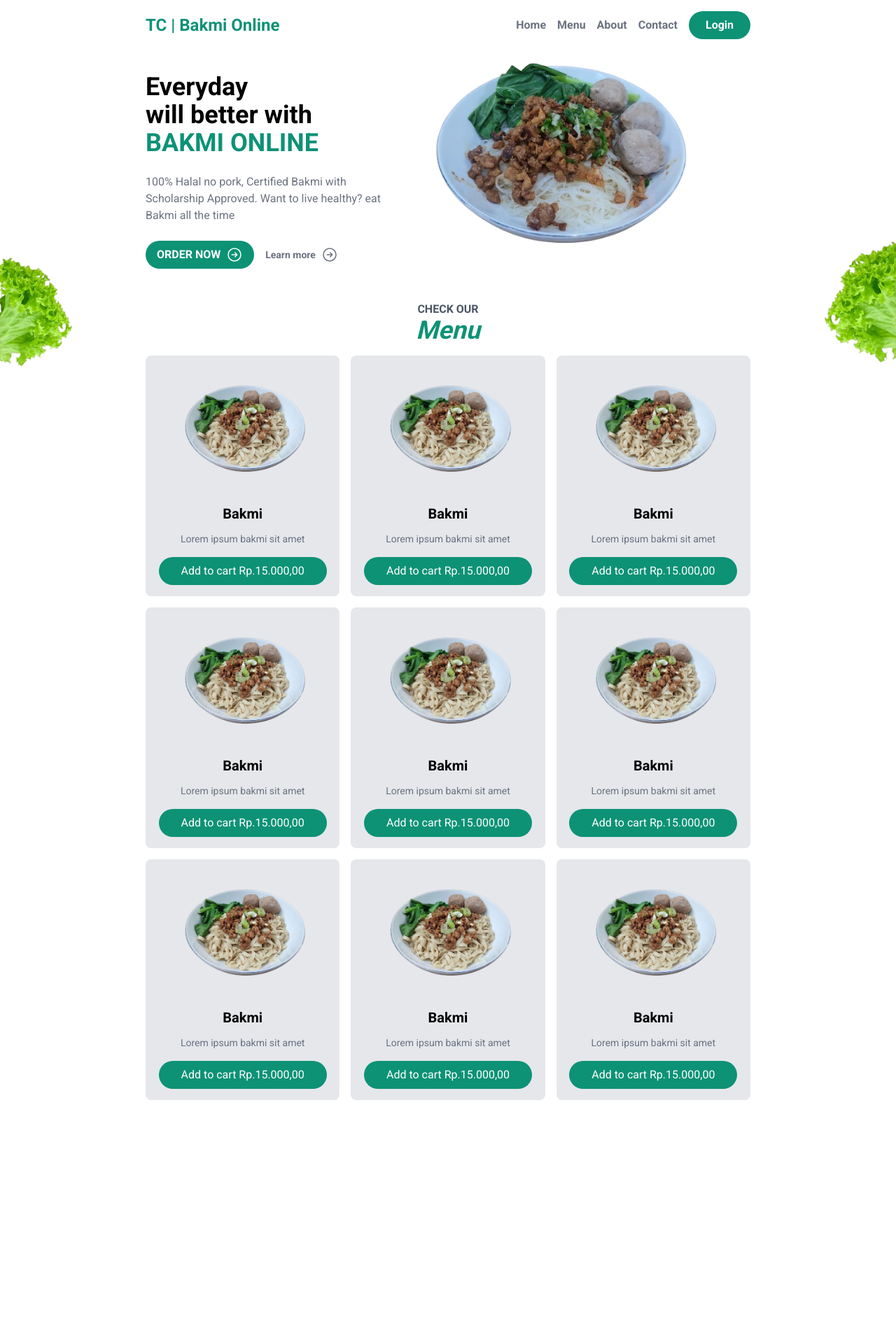
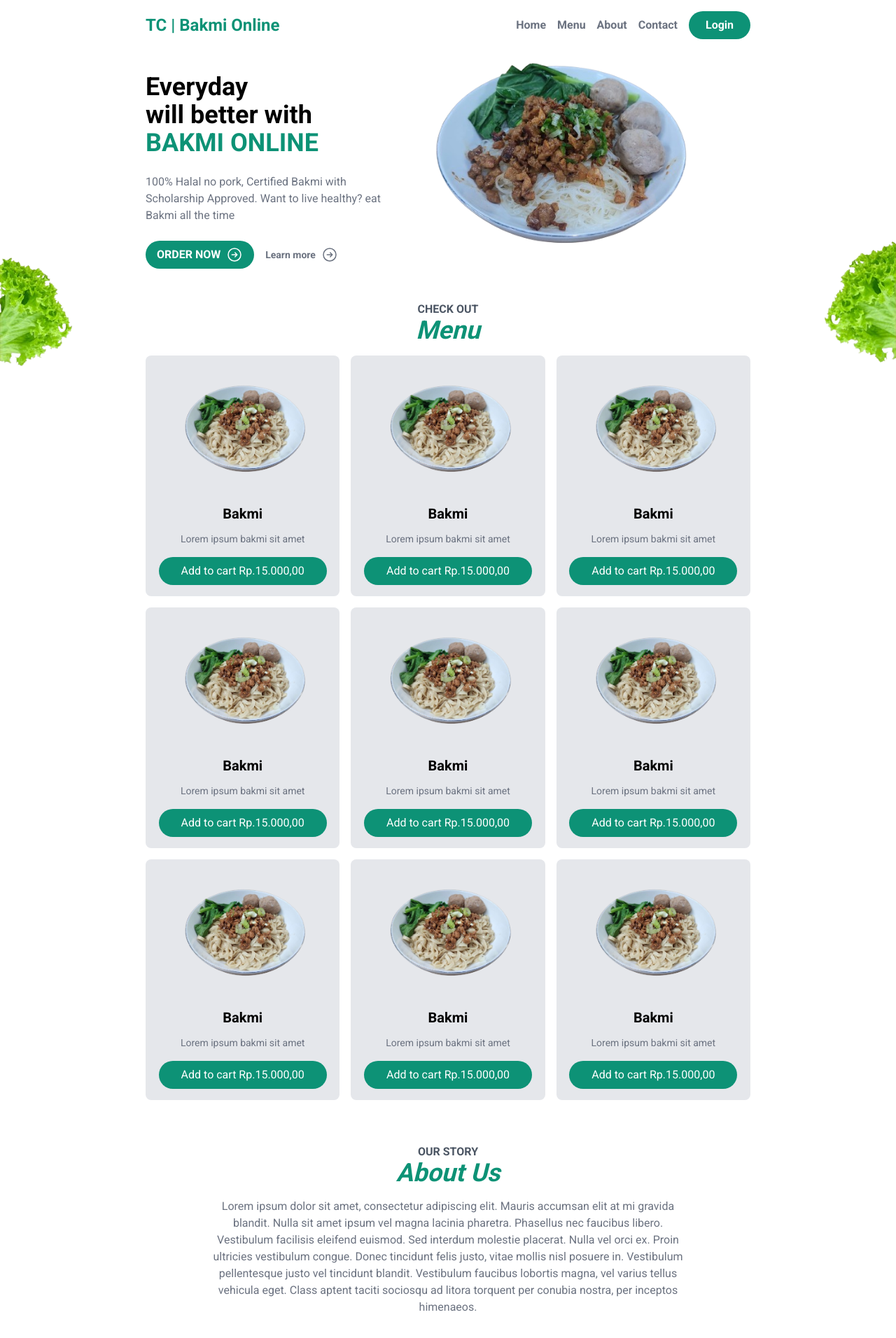
Before and after one commit to AisyahAuliaAngelinee/BakmiOnline, a Next.js app in the folder bakmiapp/: page / in a window 1280 px wide. Shown: the top 1912 px of the page at 70% size. Before the commit the page ends 1588 px from the top, so only its background shows below. Built offline with nearby package versions, Linux system fonts and the light colour scheme.

Commit message:
initial commit

```diff
--- a/bakmiapp/src/app/page.js
+++ b/bakmiapp/src/app/page.js
@@ -1,6 +1,7 @@
 import Header from "@/components/layout/Header";
 import Hero from "@/components/layout/Hero";
 import HomeMenu from "@/components/layout/HomeMenu";
+import SectionHeaders from "@/components/layout/SectionHeaders";
 
 export default function Home() {
 	return (
@@ -8,6 +9,12 @@ export default function Home() {
 			<Header />
 			<Hero />
 			<HomeMenu />
+			<section className="text-center my-16">
+				<SectionHeaders subHeader={"Our Story"} mainHeader={"About Us"} />
+				<div className="text-gray-500 max-w-2xl mx-auto">
+					<p className="mt-4">Lorem ipsum dolor sit amet, consectetur adipiscing elit. Mauris accumsan elit at mi gravida blandit. Nulla sit amet ipsum vel magna lacinia pharetra. Phasellus nec faucibus libero. Vestibulum facilisis eleifend euismod. Sed interdum molestie placerat. Nulla vel orci ex. Proin ultricies vestibulum congue. Donec tincidunt felis justo, vitae mollis nisl posuere in. Vestibulum pellentesque justo vel tincidunt blandit. Vestibulum faucibus lobortis magna, vel varius tellus vehicula eget. Class aptent taciti sociosqu ad litora torquent per conubia nostra, per inceptos himenaeos.</p>
+				</div>
+			</section>
 		</>
 	);
 }
--- a/bakmiapp/src/components/layout/HomeMenu.js
+++ b/bakmiapp/src/components/layout/HomeMenu.js
@@ -1,5 +1,6 @@
 import Image from "next/legacy/image";
 import MenuItem from "../menu/MenuItem";
+import SectionHeaders from "./SectionHeaders";
 
 const HomeMenu = () => {
 	return (
@@ -14,8 +15,7 @@ const HomeMenu = () => {
 					</div>
 				</div>
 				<div className="text-center mb-4">
-					<h3 className="uppercase text-gray-600 font-semibold leading-5">Check Our</h3>
-					<h2 className="text-primary font-bold text-4xl italic">Menu</h2>
+					<SectionHeaders subHeader={"Check Out"} mainHeader={"Menu"} />
 				</div>
 				<div className="grid grid-cols-3 gap-4">
 					<MenuItem />
--- /dev/null
+++ b/bakmiapp/src/components/layout/SectionHeaders.js
@@ -0,0 +1,10 @@
+const SectionHeaders = ({ subHeader, mainHeader }) => {
+	return (
+		<>
+			<h3 className="uppercase text-gray-600 font-semibold leading-5">{subHeader}</h3>
+			<h2 className="text-primary font-bold text-4xl italic">{mainHeader}</h2>
+		</>
+	);
+};
+
+export default SectionHeaders;
--- a/bakmiapp/src/components/menu/MenuItem.js
+++ b/bakmiapp/src/components/menu/MenuItem.js
@@ -1,8 +1,10 @@
 const MenuItem = () => {
 	return (
 		<>
-			<div className="bg-gray-200 p-4 rounded-lg text-center hover:bg-white transition-all hover:shadow-2xl hover:shadow-black/50">
-				<img src="/kategori-1.png" alt="bakmi" />
+			<div className="bg-gray-200 p-4 rounded-lg text-center hover:bg-white transition-all hover:shadow-md hover:shadow-black/25">
+				<div className="text-center">
+					<img src="/kategori-1.png" alt="bakmi" className="max-h-auto max-h-50 block mx-auto" />
+				</div>
 				<h4 className="font-semibold text-xl my-3">Bakmi</h4>
 				<p className="text-gray-500 text-sm">Lorem ipsum bakmi sit amet</p>
 				<button className="mt-4 bg-primary text-white rounded-full px-8 py-2 hover:bg-red-500 transition-all">Add to cart Rp.15.000,00</button>
```
